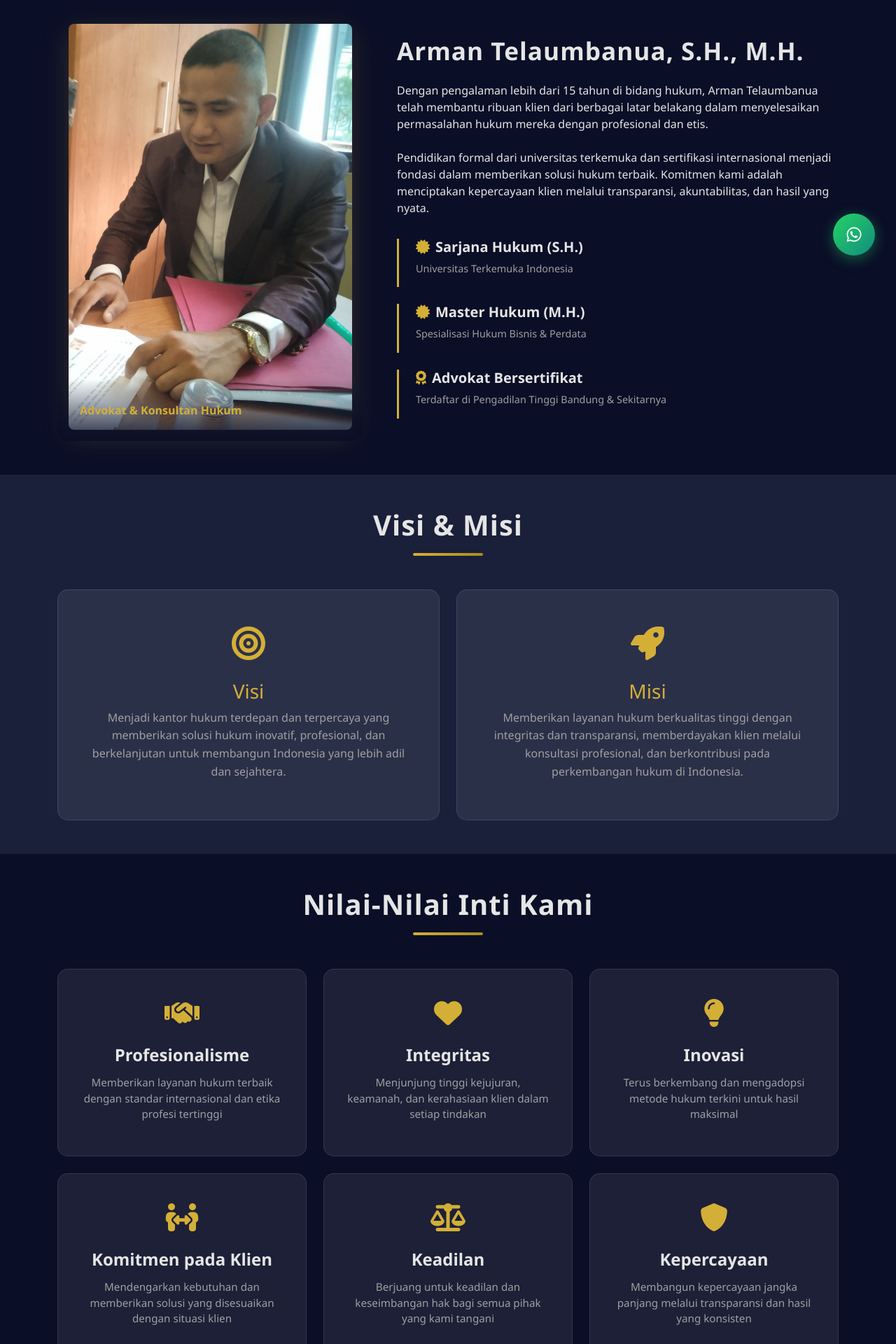
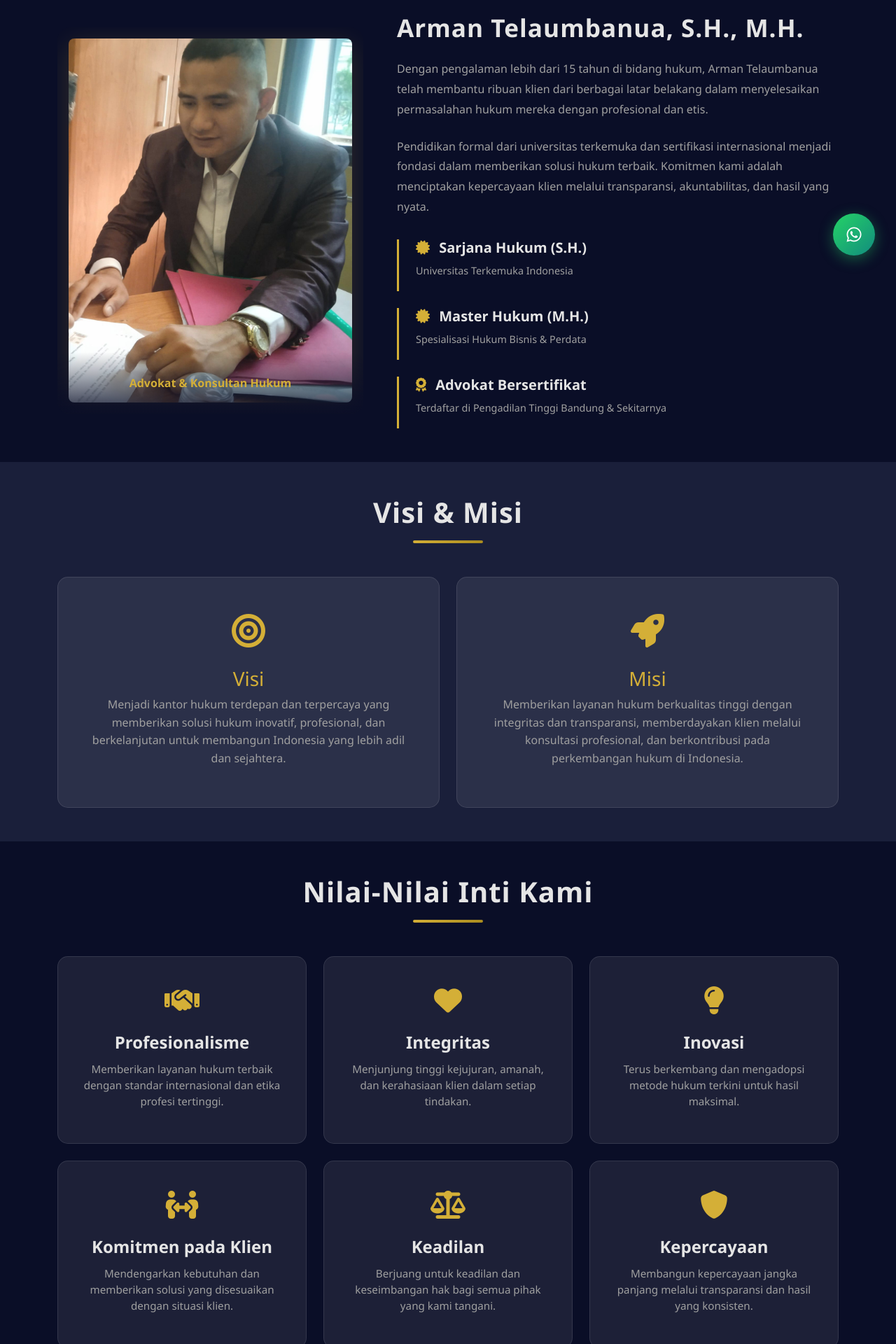
Before and after one commit to IntanTelaumbanu7/Pengacara-Bandung, a Flask app: page /about in a window 1280 px wide. Shown: the part 400-2320 px from the top of the page at 70% size. Run offline with Flask 3, Linux system fonts and the light colour scheme.

Commit message:
about.html

```diff
--- a/templates/about.html
+++ b/templates/about.html
@@ -4,12 +4,14 @@
 {% block meta_description %}Pelajari profil, visi, misi, dan pengalaman Kantor Hukum Arman Telaumbanua, S.H., M.H.{% endblock %}
 
 {% block content %}
+
 <!-- Page Header -->
-<section class="page-header" style="background-image: url('{{ url_for('static', filename='img/bg.jpg') }}');">
+<section class="page-header" style="background-image: url('{{ url_for('static', filename='img/lawyer.jpeg') }}');">
     <div class="page-header-overlay"></div>
-    <div class="container h-100">
-        <div class="row h-100 align-items-center justify-content-center">
-            <div class="col-lg-8 text-center">
+
+    <div class="container">
+        <div class="row align-items-center justify-content-center">
+            <div class="col-lg-8 col-12 text-center">
                 <h1 class="page-title">Tentang Kami</h1>
                 <p class="page-subtitle">Mengenal lebih jauh tentang kantor hukum kami</p>
             </div>
@@ -20,161 +22,207 @@
 <!-- About Section -->
 <section class="about-section py-5">
     <div class="container">
-        <div class="row g-5 align-items-center">
-            <div class="col-lg-5" data-aos="fade-right">
-                <div class="about-image">
+
+        <div class="row g-4 g-lg-5 align-items-center">
+
+            <div class="col-lg-5 col-12" data-aos="fade-right">
+                <div class="about-image text-center">
                     <div class="glass-card p-3">
-                        <img src="{{ url_for('static', filename='img/Pengacara.jpeg') }}" alt="Arman Telaumbanua" class="img-fluid rounded-3">
+                        <img src="{{ url_for('static', filename='img/Pengacara.jpeg') }}"
+                             alt="Arman Telaumbanua"
+                             class="img-fluid rounded-3 about-photo">
+
                         <div class="image-overlay">
-                            <span class="position-title">Advokat & Konsultan Hukum</span>
+                            <span class="position-title">
+                                Advokat & Konsultan Hukum
+                            </span>
                         </div>
                     </div>
                 </div>
             </div>
 
-            <div class="col-lg-7" data-aos="fade-left">
-                <div class="about-content">
-                    <h2 class="section-title mb-4">Arman Telaumbanua, S.H., M.H.</h2>
+            <div class="col-lg-7 col-12" data-aos="fade-left">
+                <div class="about-content text-center text-lg-start">
+
+                    <h2 class="section-title mb-4">
+                        Arman Telaumbanua, S.H., M.H.
+                    </h2>
+
                     <p class="mb-4">
                         Dengan pengalaman lebih dari 15 tahun di bidang hukum, Arman Telaumbanua telah membantu ribuan klien dari berbagai latar belakang dalam menyelesaikan permasalahan hukum mereka dengan profesional dan etis.
                     </p>
+
                     <p class="mb-4">
                         Pendidikan formal dari universitas terkemuka dan sertifikasi internasional menjadi fondasi dalam memberikan solusi hukum terbaik. Komitmen kami adalah menciptakan kepercayaan klien melalui transparansi, akuntabilitas, dan hasil yang nyata.
                     </p>
 
                     <div class="about-highlights">
+
                         <div class="highlight-item">
-                            <h5><i class="fas fa-certificate text-gold me-2"></i>Sarjana Hukum (S.H.)</h5>
+                            <h5>
+                                <i class="fas fa-certificate text-gold me-2"></i>
+                                Sarjana Hukum (S.H.)
+                            </h5>
                             <p>Universitas Terkemuka Indonesia</p>
                         </div>
+
                         <div class="highlight-item">
-                            <h5><i class="fas fa-certificate text-gold me-2"></i>Master Hukum (M.H.)</h5>
+                            <h5>
+                                <i class="fas fa-certificate text-gold me-2"></i>
+                                Master Hukum (M.H.)
+                            </h5>
                             <p>Spesialisasi Hukum Bisnis & Perdata</p>
                         </div>
+
                         <div class="highlight-item">
-                            <h5><i class="fas fa-award text-gold me-2"></i>Advokat Bersertifikat</h5>
+                            <h5>
+                                <i class="fas fa-award text-gold me-2"></i>
+                                Advokat Bersertifikat
+                            </h5>
                             <p>Terdaftar di Pengadilan Tinggi Bandung & Sekitarnya</p>
                         </div>
+
                     </div>
+
                 </div>
             </div>
+
         </div>
+
     </div>
 </section>
 
 <!-- Vision & Mission Section -->
 <section class="vision-mission py-5 bg-dark">
     <div class="container">
+
         <div class="section-header text-center mb-5" data-aos="fade-up">
             <h2 class="section-title">Visi & Misi</h2>
             <div class="title-underline"></div>
         </div>
 
         <div class="row g-4">
-            <div class="col-lg-6" data-aos="fade-up" data-aos-delay="100">
-                <div class="vision-mission-card glass">
+
+            <div class="col-lg-6 col-12" data-aos="fade-up" data-aos-delay="100">
+                <div class="vision-mission-card glass h-100">
                     <div class="vm-icon">
                         <i class="fas fa-bullseye"></i>
                     </div>
+
                     <h3 class="text-gold">Visi</h3>
-                    <p>Menjadi kantor hukum terdepan dan terpercaya yang memberikan solusi hukum inovatif, profesional, dan berkelanjutan untuk membangun Indonesia yang lebih adil dan sejahtera.</p>
+
+                    <p>
+                        Menjadi kantor hukum terdepan dan terpercaya yang memberikan solusi hukum inovatif, profesional, dan berkelanjutan untuk membangun Indonesia yang lebih adil dan sejahtera.
+                    </p>
                 </div>
             </div>
 
-            <div class="col-lg-6" data-aos="fade-up" data-aos-delay="200">
-                <div class="vision-mission-card glass">
+            <div class="col-lg-6 col-12" data-aos="fade-up" data-aos-delay="200">
+                <div class="vision-mission-card glass h-100">
                     <div class="vm-icon">
                         <i class="fas fa-rocket"></i>
                     </div>
+
                     <h3 class="text-gold">Misi</h3>
-                    <p>Memberikan layanan hukum berkualitas tinggi dengan integritas dan transparansi, memberdayakan klien melalui konsultasi profesional, dan berkontribusi pada perkembangan hukum di Indonesia.</p>
+
+                    <p>
+                        Memberikan layanan hukum berkualitas tinggi dengan integritas dan transparansi, memberdayakan klien melalui konsultasi profesional, dan berkontribusi pada perkembangan hukum di Indonesia.
+                    </p>
                 </div>
             </div>
+
         </div>
+
     </div>
 </section>
 
 <!-- Core Values Section -->
 <section class="core-values py-5">
     <div class="container">
+
         <div class="section-header text-center mb-5" data-aos="fade-up">
             <h2 class="section-title">Nilai-Nilai Inti Kami</h2>
             <div class="title-underline"></div>
         </div>
 
         <div class="row g-4">
-            <div class="col-md-4" data-aos="zoom-in" data-aos-delay="100">
-                <div class="value-card glass">
+
+            <div class="col-lg-4 col-md-6 col-12" data-aos="zoom-in" data-aos-delay="100">
+                <div class="value-card glass h-100">
                     <div class="value-icon">
                         <i class="fas fa-handshake"></i>
                     </div>
                     <h4>Profesionalisme</h4>
-                    <p>Memberikan layanan hukum terbaik dengan standar internasional dan etika profesi tertinggi</p>
+                    <p>Memberikan layanan hukum terbaik dengan standar internasional dan etika profesi tertinggi.</p>
                 </div>
             </div>
 
-            <div class="col-md-4" data-aos="zoom-in" data-aos-delay="200">
-                <div class="value-card glass">
+            <div class="col-lg-4 col-md-6 col-12" data-aos="zoom-in" data-aos-delay="200">
+                <div class="value-card glass h-100">
                     <div class="value-icon">
                         <i class="fas fa-heart"></i>
                     </div>
                     <h4>Integritas</h4>
-                    <p>Menjunjung tinggi kejujuran, keamanah, dan kerahasiaan klien dalam setiap tindakan</p>
+                    <p>Menjunjung tinggi kejujuran, amanah, dan kerahasiaan klien dalam setiap tindakan.</p>
                 </div>
             </div>
 
-            <div class="col-md-4" data-aos="zoom-in" data-aos-delay="300">
-                <div class="value-card glass">
+            <div class="col-lg-4 col-md-6 col-12" data-aos="zoom-in" data-aos-delay="300">
+                <div class="value-card glass h-100">
                     <div class="value-icon">
                         <i class="fas fa-lightbulb"></i>
                     </div>
                     <h4>Inovasi</h4>
-                    <p>Terus berkembang dan mengadopsi metode hukum terkini untuk hasil maksimal</p>
+                    <p>Terus berkembang dan mengadopsi metode hukum terkini untuk hasil maksimal.</p>
                 </div>
             </div>
 
-            <div class="col-md-4" data-aos="zoom-in" data-aos-delay="400">
-                <div class="value-card glass">
+            <div class="col-lg-4 col-md-6 col-12" data-aos="zoom-in" data-aos-delay="400">
+                <div class="value-card glass h-100">
                     <div class="value-icon">
                         <i class="fas fa-people-arrows"></i>
                     </div>
                     <h4>Komitmen pada Klien</h4>
-                    <p>Mendengarkan kebutuhan dan memberikan solusi yang disesuaikan dengan situasi klien</p>
+                    <p>Mendengarkan kebutuhan dan memberikan solusi yang disesuaikan dengan situasi klien.</p>
                 </div>
             </div>
 
-            <div class="col-md-4" data-aos="zoom-in" data-aos-delay="500">
-                <div class="value-card glass">
+            <div class="col-lg-4 col-md-6 col-12" data-aos="zoom-in" data-aos-delay="500">
+                <div class="value-card glass h-100">
                     <div class="value-icon">
                         <i class="fas fa-scale-balanced"></i>
                     </div>
                     <h4>Keadilan</h4>
-                    <p>Berjuang untuk keadilan dan keseimbangan hak bagi semua pihak yang kami tangani</p>
+                    <p>Berjuang untuk keadilan dan keseimbangan hak bagi semua pihak yang kami tangani.</p>
                 </div>
             </div>
 
-            <div class="col-md-4" data-aos="zoom-in" data-aos-delay="600">
-                <div class="value-card glass">
+            <div class="col-lg-4 col-md-6 col-12" data-aos="zoom-in" data-aos-delay="600">
+                <div class="value-card glass h-100">
                     <div class="value-icon">
                         <i class="fas fa-shield"></i>
                     </div>
                     <h4>Kepercayaan</h4>
-                    <p>Membangun kepercayaan jangka panjang melalui transparansi dan hasil yang konsisten</p>
+                    <p>Membangun kepercayaan jangka panjang melalui transparansi dan hasil yang konsisten.</p>
                 </div>
             </div>
+
         </div>
+
     </div>
 </section>
 
 <!-- Experience Timeline -->
 <section class="timeline-section py-5 bg-dark">
     <div class="container">
+
         <div class="section-header text-center mb-5" data-aos="fade-up">
             <h2 class="section-title">Perjalanan Kami</h2>
             <div class="title-underline"></div>
         </div>
 
         <div class="timeline">
+
             <div class="timeline-item" data-aos="fade-up" data-aos-delay="100">
                 <div class="timeline-marker"></div>
                 <div class="timeline-content glass">
@@ -205,13 +253,84 @@
             <div class="timeline-item" data-aos="fade-up" data-aos-delay="400">
                 <div class="timeline-marker"></div>
                 <div class="timeline-content glass">
-                    <h4 class="text-gold">2022</h4>
+                    <h4 class="text-gold">2024</h4>
                     <h5>Ekspansi & Inovasi</h5>
-                    <p>Terus berkembang dengan menambah layanan dan tim profesional yang berdedikasi.</p>
+                    <p>Terus berkembang dengan menambah layanan dan pendekatan digital untuk memudahkan konsultasi hukum.</p>
                 </div>
             </div>
+
         </div>
+
     </div>
 </section>
 
+<style>
+.about-photo {
+    max-height: 520px;
+    width: 100%;
+    object-fit: cover;
+}
+
+.about-content p {
+    color: var(--text-muted);
+    line-height: 1.8;
+}
+
+.glass-card {
+    position: relative;
+    border-radius: 18px;
+    overflow: hidden;
+}
+
+.value-card,
+.vision-mission-card,
+.timeline-content {
+    transition: 0.3s ease;
+}
+
+@media (max-width: 768px) {
+    .about-photo {
+        max-height: 380px;
+    }
+
+    .about-content .section-title {
+        font-size: 1.6rem;
+    }
+
+    .about-highlights {
+        text-align: left;
+    }
+
+    .highlight-item {
+        padding-left: 1rem;
+    }
+
+    .vision-mission-card,
+    .value-card {
+        padding: 24px 18px;
+    }
+
+    .timeline {
+        padding-left: 0;
+    }
+
+    .timeline-content {
+        padding: 20px;
+    }
+
+    .timeline-content h4 {
+        font-size: 1.2rem;
+    }
+
+    .timeline-content h5 {
+        font-size: 1rem;
+    }
+
+    .timeline-content p {
+        font-size: 0.92rem;
+        line-height: 1.7;
+    }
+}
+</style>
+
 {% endblock %}
```
